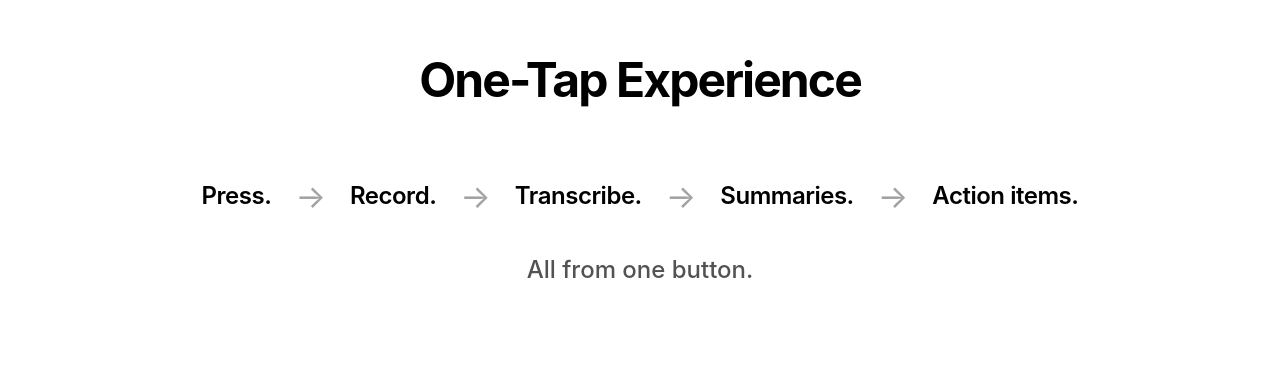
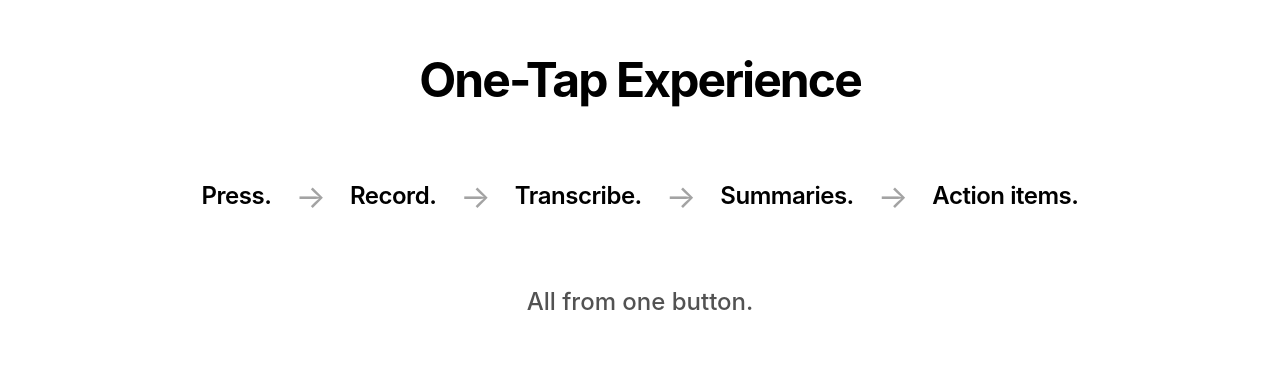
Before and after one commit to mirko1075/one-button-landpage, a React (Vite) app: page / in a window 1280 px wide. Shown: the part 2109-2477 px from the top of the page. Built offline with nearby package versions, Linux system fonts and the light colour scheme; no server answers; the HTML template or start-up script is replaced by a standard one.

Commit message:
fix: temporarily remove structured data from index.html and adjust section container styles in CSS

```diff
--- a/index.html
+++ b/index.html
@@ -26,18 +26,7 @@
   <meta name="twitter:description" content="Record, transcribe, summarize and act — with one tap.">
   <meta name="twitter:image" content="https://in-one-button.com/public/og-image.png">
 
-  <!-- JSON-LD STRUCTURED DATA -->
-  <script type="application/ld+json">
-  {
-    "@context": "https://schema.org",
-    "@type": "Product",
-    "name": "InOneButton",
-    "description": "One tap. Zero setup. Instant clarity.",
-    "brand": "InOneButton",
-    "url": "https://in-one-button.com",
-    "image": "https://in-one-button.com/public/og-image.png"
-  }
-  </script>
+  <!-- (Structured Data temporarily removed: not needed yet) -->
 </head>
 
 <body>
--- a/src/index.css
+++ b/src/index.css
@@ -923,6 +923,10 @@ section {
 .section-container {
   max-width: 1200px;
   margin: 0 auto;
+  height: 100%;
+  display: flex;
+  flex-direction: column;
+  justify-content: space-between;
 }
 
 .section-container-narrow {
@@ -1428,6 +1432,7 @@ section {
   padding: 4rem 1.5rem;
   background: var(--white);
   text-align: center;
+  height: 85vh;
 }
 
 .payoff-title {
```
